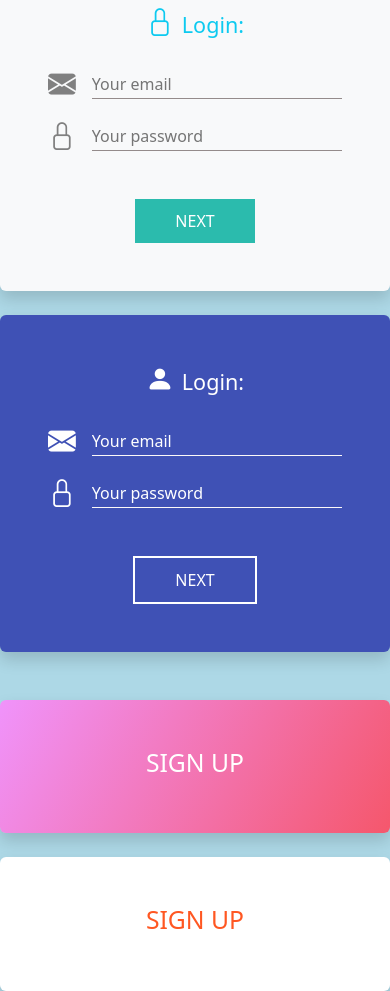
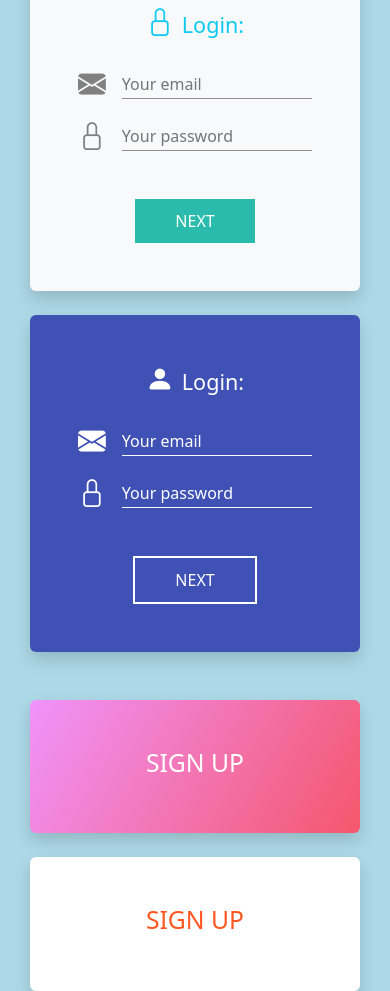
Before and after one commit to preciouskay/loginpage, a plain HTML site: page index.html in a window 390 px wide. Shown: the part 266-1257 px from the top of the page. Drawn offline with nearby package versions, Linux system fonts and the light colour scheme.

Commit message:
added padding to the rows

```diff
--- a/index.html
+++ b/index.html
@@ -21,7 +21,7 @@
                 </div>
             </div>
 
-            <div class="row gap-4">
+            <div class="row gap-4 allrows">
                 <div class="col-sm fisrtcol bg-light shadow py-5 p-5 rounded-2">
                     <div>
                         <h4 class="text-info text-center  "> <i class="bi bi-lock fs-1 pe-2"></i>Login:</h4>
@@ -50,7 +50,7 @@
                     </div>
                 </div>
             </div>
-            <div class="row gap-4 mt-5">
+            <div class="row gap-4 mt-5 allrows">
                 <div class="col-sm thirdcol shadow py-5 p-5 rounded-2">
                     <h2 class="text-white text-center"> SIGN UP </h2>
                 </div>
--- a/style.css
+++ b/style.css
@@ -67,3 +67,9 @@
     background-color: white;
     color: #ff5722;
 }
+
+@media (max-width:575px) {
+    .allrows {
+        padding: 0 30px;
+    }
+}
```
